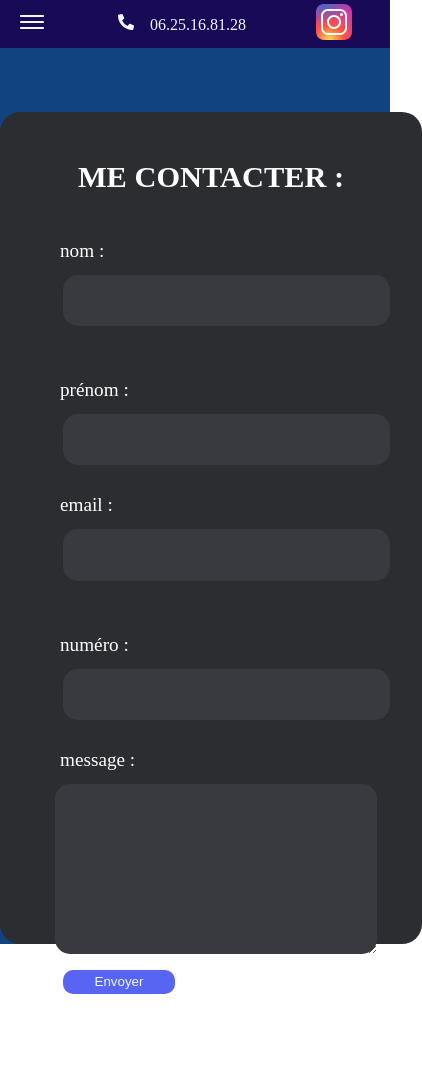
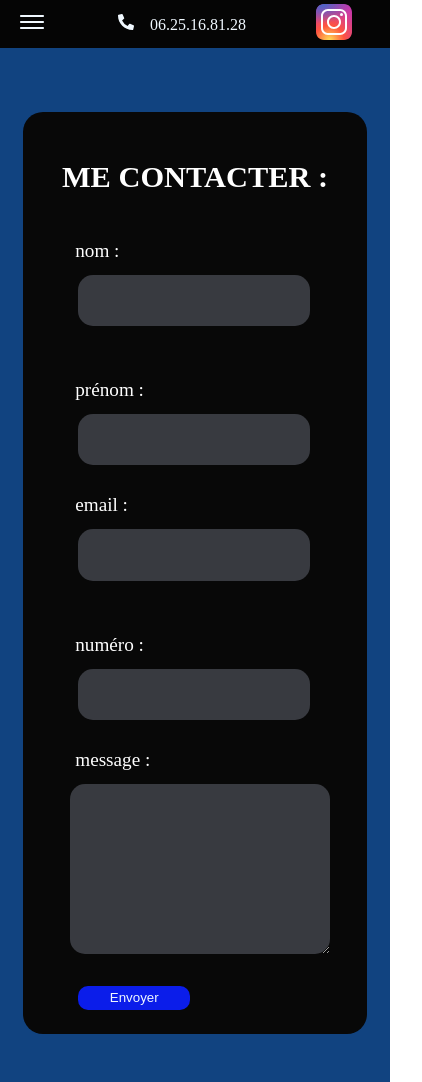
Before and after one commit to Romeoseb-dev/cobaturage, a React (Vite) app in the folder frontend/: page /contact in a window 390 px wide. Shown: the whole page, 422 px wide, since content can reach past the window. Before the commit the page ends 1002 px from the top, so only its background shows below. Built offline with nearby package versions, Linux system fonts and the light colour scheme; no server answers.

Commit message:
css contact fait respons

```diff
--- a/frontend/src/components/Description.css
+++ b/frontend/src/components/Description.css
@@ -3,6 +3,7 @@
   flex-direction: column;
   align-items: center;
   margin-top: 40rem;
+  padding: 2rem;
 }
 .description {
   width: 70%;
--- a/frontend/src/components/Description.jsx
+++ b/frontend/src/components/Description.jsx
@@ -6,7 +6,7 @@ function Description() {
     <div className="all-descri">
       <div className="description">
         <h1 className="question">Pourquoi le Coboaturage ?</h1>
-        <h3>
+        <p>
           Embarquez avec moi pour une aventure de pêche en mer au départ de
           Canet !<br />
           En tant que pêcheur passionné, je vous propose de partager les frais à
@@ -18,7 +18,7 @@ function Description() {
           tels que la sériole, la liche et le denti. <br />
           Réservez votre place dès maintenant et préparez-vous à vivre des
           moments palpitants lors de nos sorties de pêche en mer !
-        </h3>
+        </p>
       </div>
     </div>
   );
--- a/frontend/src/components/Navbar.css
+++ b/frontend/src/components/Navbar.css
@@ -6,7 +6,7 @@
   display: none;
 }
 .navbar {
-  background-color: rgb(24, 10, 87);
+  background-color: rgb(5, 5, 5);
   margin: 0;
   height: 3rem;
   display: flex;
--- a/frontend/src/pages/Contact.css
+++ b/frontend/src/pages/Contact.css
@@ -1,10 +1,11 @@
 .all-page-contact {
   background-color: rgb(17, 67, 128);
+  padding-bottom: 3rem;
 }
 .form-contact-container {
-  background-color: #2b2d31;
+  background-color: hsl(0, 0%, 3%);
   color: #ffffff;
-  width: 70%;
+  width: 80%;
   height: 40rem;
   border-radius: 20px;
   margin: auto;
@@ -50,7 +51,7 @@
   border: none;
 }
 .form-contact-submit {
-  background-color: #5865f2;
+  background-color: #0b1dea;
 }
 .container-name {
   display: flex;
@@ -87,7 +88,7 @@
   outline: none;
   border: none;
   color: aliceblue;
-  margin-top: 1rem;
+  margin-top: 2rem;
   width: 7rem;
   height: 1.5rem;
   border-radius: 10px;
@@ -102,8 +103,8 @@
     width: 80%;
   }
   .form-contact-container {
-    width: 100%;
-    height: 50rem;
+    width: 80%;
+    height: 100%;
   }
   .container-name {
     display: flex;
@@ -117,7 +118,7 @@
     width: 100%;
   }
   .input {
-    width: 100%;
+    width: 80%;
   }
   .textarea-form-contact {
     margin-top: 0.5rem;
--- a/frontend/src/pages/Home.css
+++ b/frontend/src/pages/Home.css
@@ -3,10 +3,10 @@
   padding: 0;
 }
 .all-page {
-  background-color: rgb(17, 67, 128);
+  background-color: rgb(24, 10, 87);
   background-size: cover;
   background-position: center;
-  height: 100rem;
+
   display: flex;
   flex-direction: column;
 }
```
